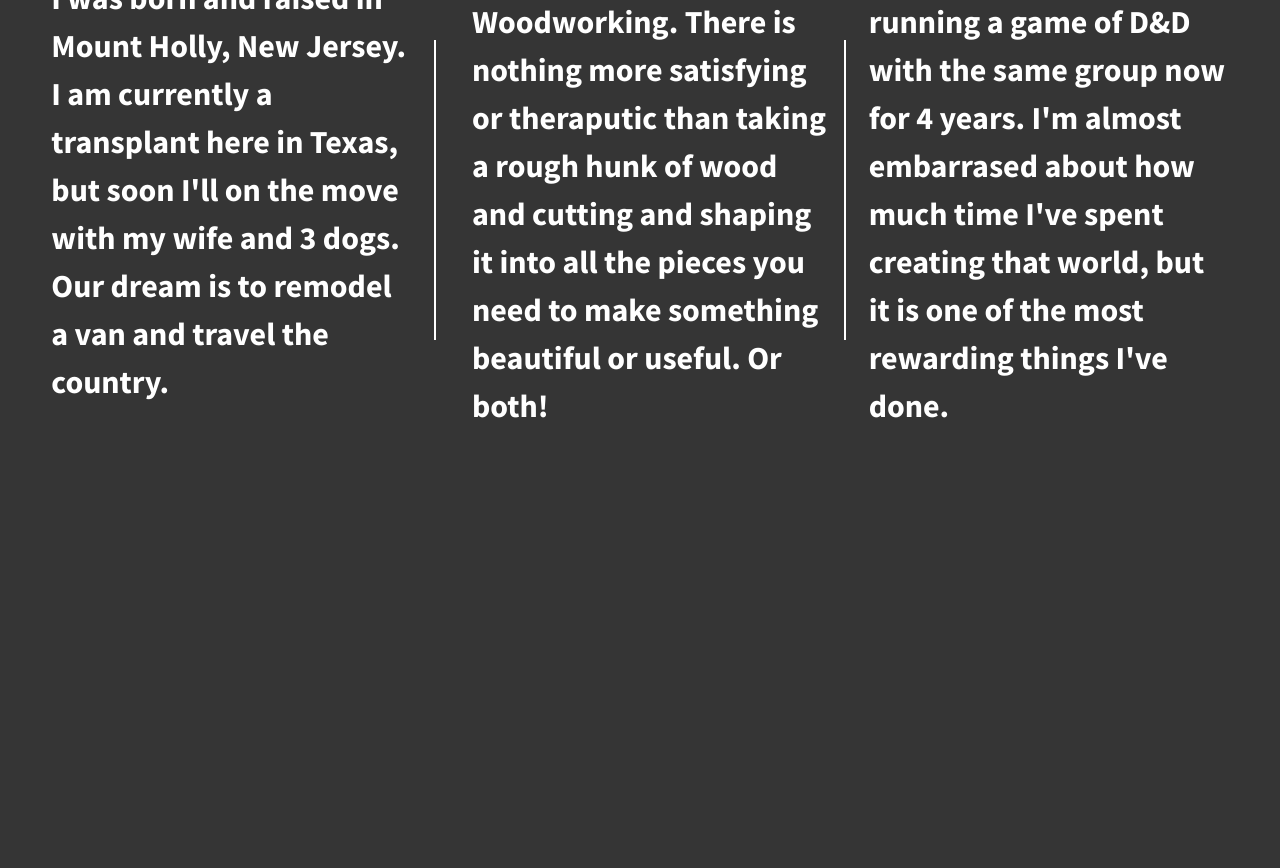
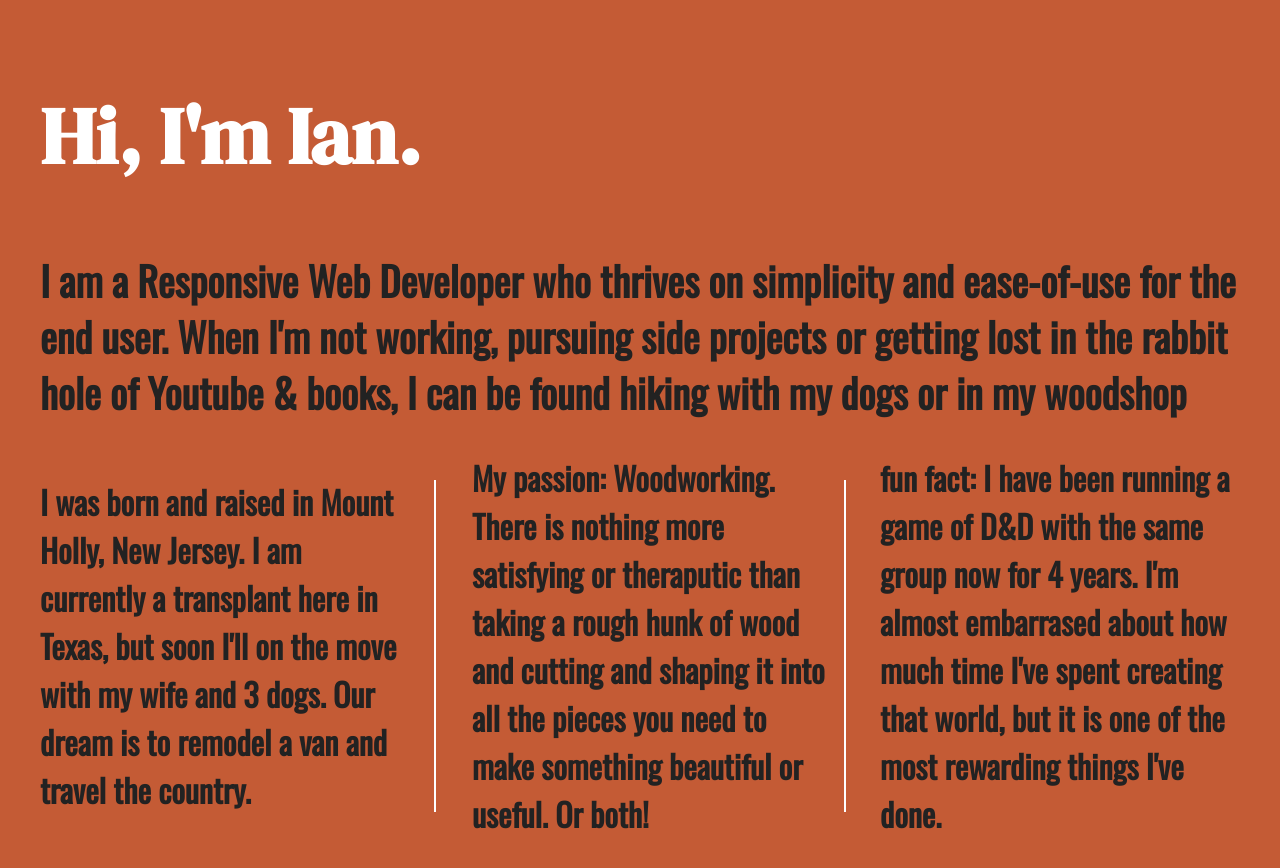
Before and after one commit to Mr-Bowtie/Skillcrush, a plain HTML site: page responsive-websites/07.01-206-divs-flexbox-starter/index.html in a window 1280 px wide. Drawn offline with nearby package versions, Linux system fonts and the light colour scheme.

Commit message:
added header and subtitle, updated styling

```diff
--- a/responsive-websites/07.01-206-divs-flexbox-starter/css/main.css
+++ b/responsive-websites/07.01-206-divs-flexbox-starter/css/main.css
@@ -96,12 +96,12 @@ textarea {
    ========================================================================== */
 
 html {
-  background-color: #353535;
+  background-color: #c45b35;
   height: 100%;
 }
 
 body {
-  font-family: "Source Sans Pro", sans-serif;
+  font-family: "Oswald", sans-serif;
   padding: 2em;
   font-size: 1.25em;
   height: 100%;
@@ -111,22 +111,46 @@ body {
   /*add display:flex and set justify-content to space-between*/
   font-weight: 700;
   display: flex;
-  justify-content: space-around;
+  justify-content: space-between;
+  align-items: center;
+  flex-flow: row wrap;
+}
+
+header,
+main,
+footer {
+  width: 100%;
+  color: #fff;
+  display: flex;
+  padding: 0.5em 0;
+}
+
+header {
+  font-size: 4em;
+  font-family: "DM Serif Display", serif;
+}
+
+main {
+  color: #222;
+  font-size: 2em;
+  padding-bottom: 0.75em;
+  margin-bottom: 0.75em;
 }
 
 .div-1,
 .div-2,
 .div-3 {
   /*give the divs a width of 30%, add display:flex, set justify-content and align-items to center*/
-  color: #fff;
+  color: #222;
   line-height: 1.5em;
   font-size: 1.6em;
-  background-color: #353535;
+  background-color: transparent;
   height: 300px;
   width: 30%;
   display: flex;
   justify-content: center;
   align-items: center;
+  padding: 0.5em 0;
 }
 
 .div-2 {
--- a/responsive-websites/07.01-206-divs-flexbox-starter/index.html
+++ b/responsive-websites/07.01-206-divs-flexbox-starter/index.html
@@ -15,6 +15,7 @@
         <script src="js/vendor/modernizr-2.8.3.min.js"></script>
         <link href='http://fonts.googleapis.com/css?family=Lora:700' rel='stylesheet' type='text/css'>
         <link href='http://fonts.googleapis.com/css?family=Source+Sans+Pro:400,700' rel='stylesheet' type='text/css'>
+        <link href="https://fonts.googleapis.com/css2?family=DM+Serif+Display&family=Oswald&display=swap" rel="stylesheet">
     </head>
     <body>
         <!--[if lt IE 8]>
@@ -22,6 +23,8 @@
         <![endif]-->
 
         <section class="wrapper">
+            <header>Hi, I'm Ian.</header>
+            <main>I am a Responsive Web Developer who thrives on simplicity and ease-of-use for the end user. When I'm not working, pursuing side projects or getting lost in the rabbit hole of Youtube &amp; books, I can be found hiking with my dogs or in my woodshop </main>
             <div class="div-1">
                 I was born and raised in Mount Holly, New Jersey. I am currently a transplant here in Texas, but soon I'll on the move with my wife and 3 dogs. Our dream is to remodel a van and travel the country.
             </div>
```
